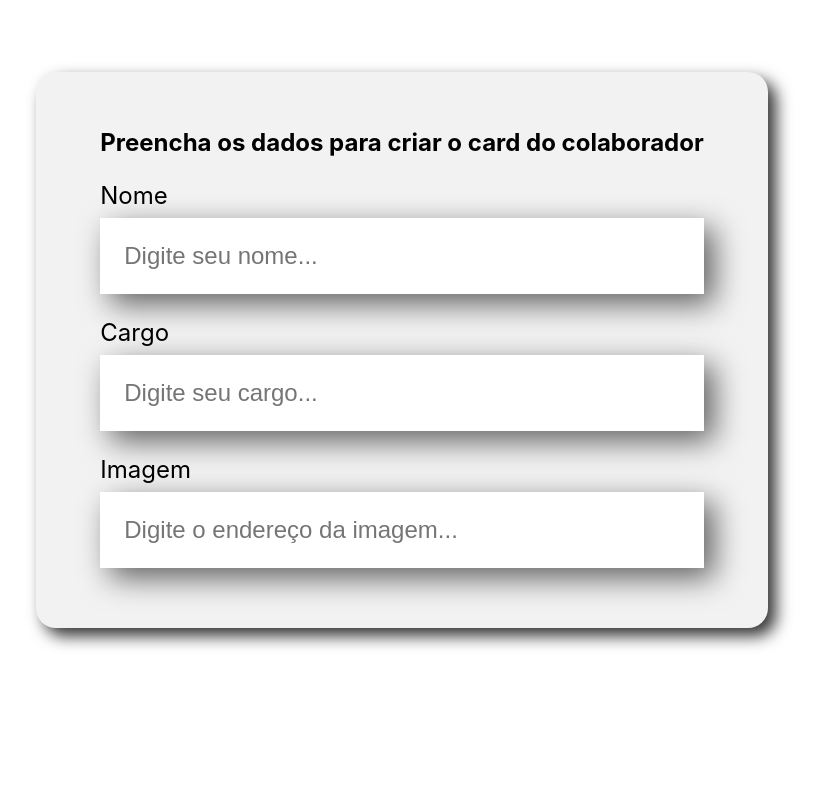
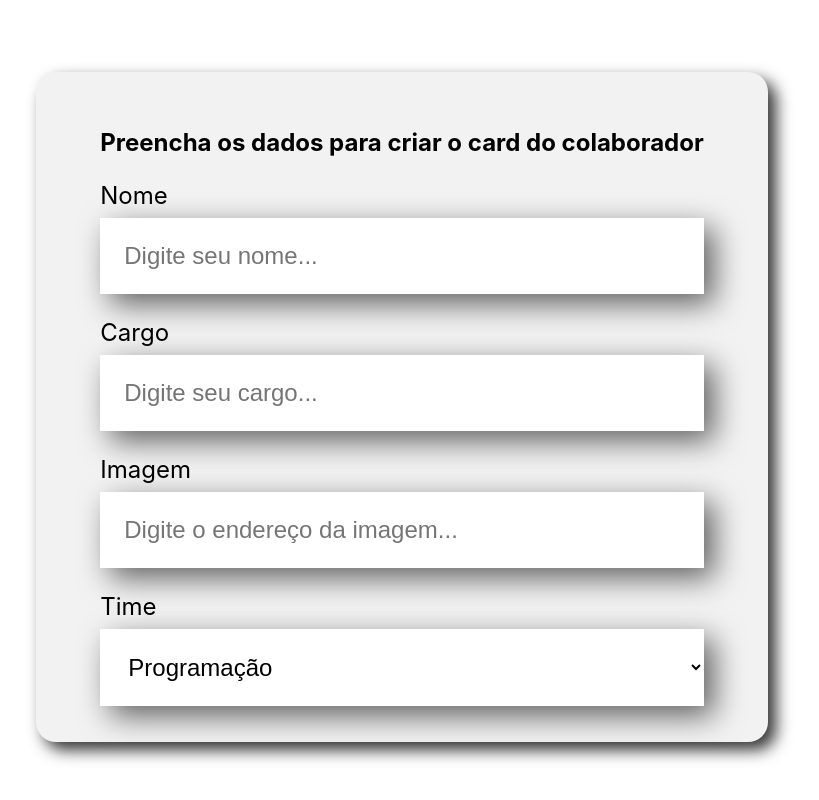
Before and after one commit to renangf4/Estudo-React-Organo, a React (Create React App) app: page / in a window 1280 px wide. Shown: the part 502-1302 px from the top of the page, without its empty margins (238-1057 px from the left). Before the commit the page ends 1210 px from the top, so only its background shows below. Built offline with nearby package versions, Linux system fonts and the light colour scheme.

Commit message:
finalizado estilizacao do form

```diff
--- a/src/components/Formulario/index.js
+++ b/src/components/Formulario/index.js
@@ -1,7 +1,18 @@
 import CampoTexto from '../CampoTexto';
+import ListaSuspensa from '../ListaSuspensa';
 import './Formulario.css';
 
 const Formulario = () => {
+    const times = [
+        "Programação",
+        "Front-End",
+        "Data Science",
+        "Devops",
+        "UX e Design",
+        "Mobile",
+        "Inovação e Gestão"
+    ]
+
     return (
         <section className="formulario">
             <form>
@@ -9,6 +20,7 @@
                 <CampoTexto label="Nome" placeholder="Digite seu nome"/>
                 <CampoTexto label="Cargo" placeholder="Digite seu cargo"/>
                 <CampoTexto label="Imagem" placeholder="Digite o endereço da imagem"/>
+                <ListaSuspensa label="Time" itens={times} />
             </form>
         </section>
     )
--- /dev/null
+++ b/src/components/ListaSuspensa/ListaSuspensa.css
@@ -0,0 +1,19 @@
+.lista-suspensa {
+
+}
+
+.lista-suspensa label {
+    display: block;
+    margin-bottom: 8px;
+    font-size: 24px;
+}
+
+.lista-suspensa select {
+    background: #fff;
+    box-shadow: 10px 10px 30px rgba(0, 0, 0, .6);
+    width: 100%;
+    border: none;
+    font-size: 24px;
+    padding: 24px;
+    box-sizing: border-box;
+}
--- /dev/null
+++ b/src/components/ListaSuspensa/index.js
@@ -0,0 +1,14 @@
+import './ListaSuspensa.css';
+
+const ListaSuspensa = (props) => {
+    return (
+        <div className='lista-suspensa'>
+            <label>{props.label}</label>
+            <select>
+                {props.itens.map(item => <option key={item}>{item}</option>)}
+            </select>
+        </div>
+    )
+}
+
+export default ListaSuspensa;
```
